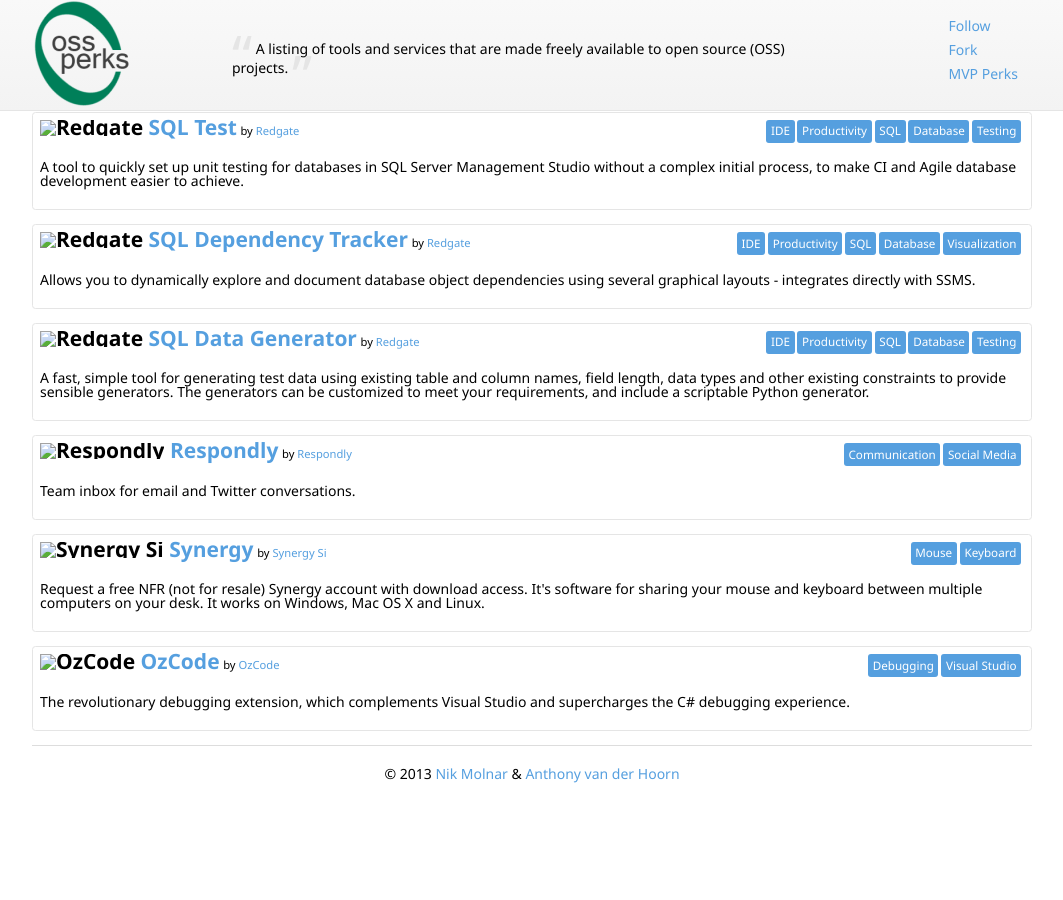
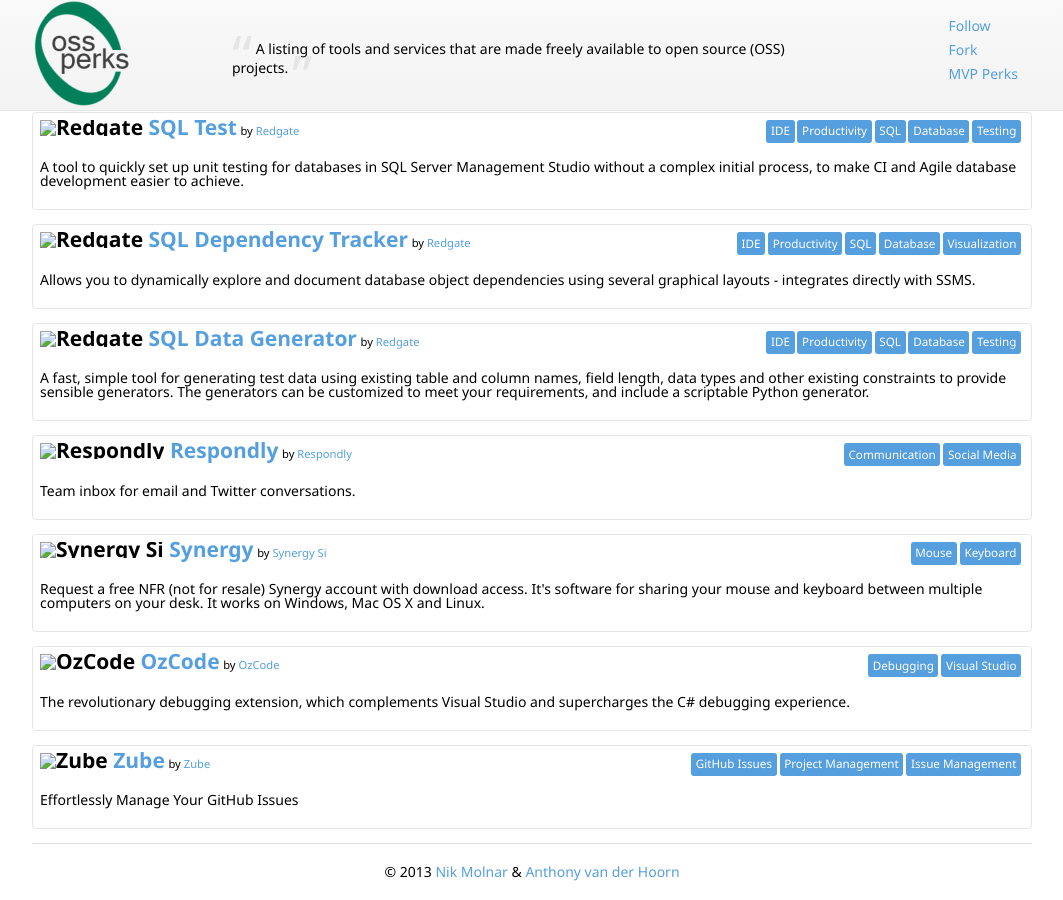
Before and after one commit to nikmd23/ossperks, a Jekyll site: the page built from index.html, in a window 1280 px wide and 900 px high, scrolled down 6750 px. Shown: the whole window, without its empty margins (108-1171 px from the left). Built offline with Jekyll 4.4.1, drawn with Linux system fonts in a browser that asks for light colours; nearby versions of some CDN libraries; before the commit the page ends 7552 px from its top, so only the background shows below that.

Commit message:
Adding Zube
Zube.io

```diff
--- a/index.html
+++ b/index.html
@@ -426,6 +426,12 @@
   platforms: [C#]
   company: {name: OzCode, uri: 'http://oz-code.com'}
 
+- perk: {name: 'Zube', uri: 'https://zube.io/#pricing'}
+  description: Effortlessly Manage Your GitHub Issues
+  categories: [GitHub Issues, Project Management, Issue Management]
+  platforms: [Any]
+  company: {name: 'Zube', uri: 'https://zube.io/'}
+
 #============================================== Leave everything below this line alone =====================================================================
 layout: default
 ---
```
